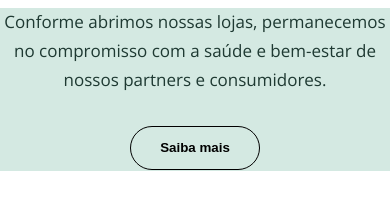
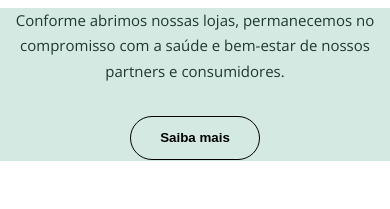
Before and after one commit to GabrielaBueno/Projeto-Starbucks, a plain HTML site: page index.html in a window 390 px wide. Shown: the part 425-634 px from the top of the page. Drawn offline with nearby package versions, Linux system fonts and the light colour scheme.

Commit message:
Update style.css

```diff
--- a/style.css
+++ b/style.css
@@ -214,7 +214,7 @@ py-lg{
 }
 
 
-@media (max-width: 768px){
+@media (max-width: 720px){
     .hamburger{
         display: block;
     }
@@ -233,7 +233,7 @@ py-lg{
 
 @media(max-width:960px){
     .text-md{
-        font-size: 17px;
+        font-size: 15px;
     }
 }
 
```
